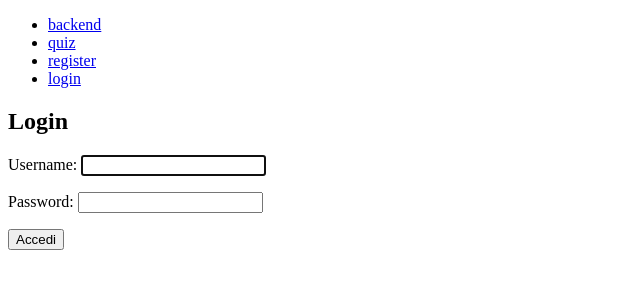
After one commit to Diegorizzoo/applicazioneweb, a Django app: page /app/login in a window 1280 px wide. The commit adds this page. Shown: the top 300 px of the page, without its empty margins (0-640 px from the left). Run offline with Django 3.2, Linux system fonts and the light colour scheme.

Commit message:
parte 3
ai

```diff
--- a/backend/templates/base.html
+++ b/backend/templates/base.html
@@ -10,8 +10,10 @@
 <body>
     <nav>
         <ul>
-            <li><a href="backend">Home</a></li>
-            <li><a href="quiz">Quiz</a></li>
+            <li><a href="backend">backend</a></li>
+            <li><a href="quiz">quiz</a></li>
+            <li><a href="register">register</a></li>
+            <li><a href="login">login</a></li>
         </ul>
     </nav>
     {% block content %}
--- /dev/null
+++ b/backend/templates/login.html
@@ -0,0 +1,10 @@
+{% extends 'base.html' %}
+
+{% block content %}
+<h2>Login</h2>
+<form method="POST">
+    {% csrf_token %}
+    {{ form.as_p }}
+    <button type="submit">Accedi</button>
+</form>
+{% endblock %}
--- a/backend/urls.py
+++ b/backend/urls.py
@@ -4,5 +4,7 @@ from . import views
 urlpatterns = [
     path('backend', views.backend, name='backend'),
     path('quiz', views.quiz, name='quiz'),
-    path('quiz_complete', views.quiz_complete, name='quiz_complete')
+    path('quiz_complete', views.quiz_complete, name='quiz_complete'),
+    path('register', views.register_view, name='register'),
+    path('login',views.login_view,name='login'),
 ]
--- a/backend/views.py
+++ b/backend/views.py
@@ -1,10 +1,15 @@
 from django.http import HttpResponseRedirect
 from .forms import QAForm
-from django.views.generic import TemplateView
 from django.shortcuts import render, redirect
-from .models import QA
+from .models import QA, UserAnswer
 import random
+from django.contrib.auth import authenticate, login
+from django.contrib.auth.forms import UserCreationForm
+from django.contrib.auth.decorators import login_required
+from django.contrib.auth.forms import AuthenticationForm
 
+
+@login_required
 def backend(request):
     if request.method == 'POST':
         form = QAForm(request.POST)
@@ -18,34 +23,78 @@ def backend(request):
         form = QAForm()
     return render(request, 'backend.html', {'form': form})
 
+@login_required
+def quiz(request):
+    error = False
 
-def quiz(request):
-    unanswered_questions = QA.objects.filter(answered_correctly=0)
+    unanswered_questions = QA.objects.exclude(useranswer__user=request.user, useranswer__answered_correctly=True)
+
     if not unanswered_questions:
-        # Se non ci sono domande senza answer corretta, mostra il messaggio di completamento
-        QA.objects.all().update(answered_correctly=0)
+        UserAnswer.objects.filter(user=request.user).update(answered_correctly=False)
         return render(request, 'quiz_complete.html')
 
-    # Seleziona una domanda casuale tra quelle senza answer corretta
+    if request.method == 'POST':
+        answer = request.POST.get('answer')
+        if answer:
+            question = QA.objects.get(pk=request.POST.get('question_id'))
+            if answer.strip().upper() == question.answer.upper():
+                user_answer = UserAnswer.objects.get_or_create(user=request.user, question=question)[0]
+                user_answer.answered_correctly = True
+                user_answer.save()
+
+                if QA.objects.exclude(useranswer__user=request.user, useranswer__answered_correctly=True).count() == 0:
+                    UserAnswer.objects.filter(user=request.user).answered_correctly=0
+
+                if UserAnswer.objects.filter(user=request.user, answered_correctly=False).exists():
+                    return redirect('quiz')
+                else:
+                    UserAnswer.objects.filter(user=request.user).update(answered_correctly=False)
+                    return render(request, 'quiz_complete.html')
+            else:
+                error = True
+
     question = random.choice(unanswered_questions)
-
-
-    if request.method == 'POST':
-        # Check the answer given by the user
-        selected_answer = request.POST.get('answer')
-        if(selected_answer==question.answer):
-            question.answered_correctly = 1
-            question.save()
-            return redirect('quiz')
-        else:
-            # Show an error message if the answer is incorrect
-            error = True
-    else:
-        error = False
 
     context = {'question': question, 'error': error}
     return render(request, 'quiz.html', context)
 
 
+
+
+
 def quiz_complete(request):
     return render(request, 'quiz_complete.html')
+
+
+def login_view(request):
+    if request.method == 'POST':
+        form = AuthenticationForm(request, data=request.POST)
+        if form.is_valid():
+            username = form.cleaned_data.get('username')
+            password = form.cleaned_data.get('password')
+            user = authenticate(request, username=username, password=password)
+            if user is not None:
+                login(request, user)
+                return redirect('backend')
+            else:
+                form.add_error(None, 'Username o password errati')
+    else:
+        form = AuthenticationForm()
+    return render(request, 'login.html', {'form': form})
+
+
+
+
+def register_view(request):
+    if request.method == 'POST':
+        form = UserCreationForm(request.POST)
+        if form.is_valid():
+            user = form.save()
+            username = form.cleaned_data.get('username')
+            password = form.cleaned_data.get('password1')
+            user = authenticate(request, username=username, password=password)
+            login(request, user)
+            return redirect('backend')
+    else:
+        form = UserCreationForm()
+    return render(request, 'register.html', {'form': form})
```
Also changed, not shown: backend/forms.py (+17 -0 lines), backend/models.py (+7 -0 lines), backend/templates/register.html (added, +10 -0 lines), backend/migrations/0002_useranswer.py (added).
